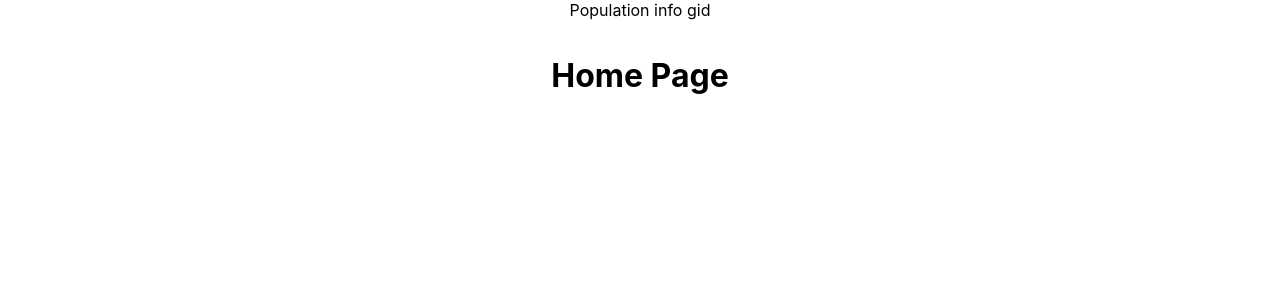
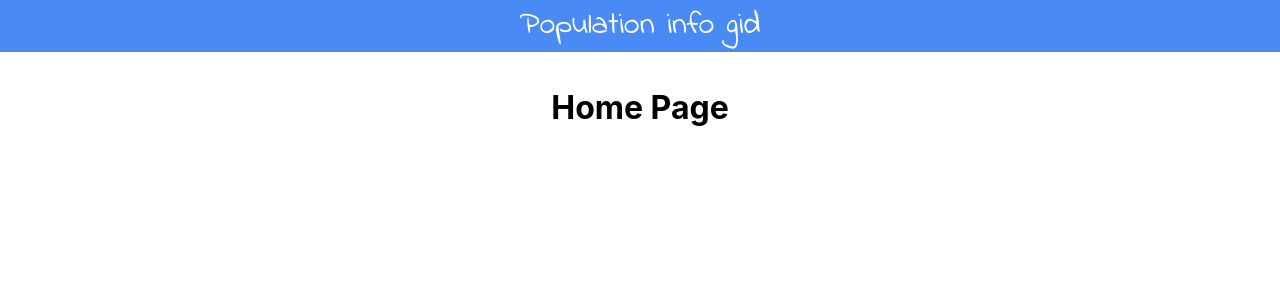
Before and after one commit to AlexanderGridin/NIX--React--HW-FINAL, a React (Create React App) app: page / in a window 1280 px wide. Shown: the top 300 px of the page. Built offline with nearby package versions, Linux system fonts and the light colour scheme; no server answers.

Commit message:
Styling Header

```diff
--- a/public/index.html
+++ b/public/index.html
@@ -24,7 +24,16 @@
       work correctly both with client-side routing and a non-root public URL.
       Learn how to configure a non-root public URL by running `npm run build`.
     -->
-    <title>React App</title>
+
+    <!-- Google Fonts -->
+    <link rel="preconnect" href="https://fonts.googleapis.com" />
+    <link rel="preconnect" href="https://fonts.gstatic.com" crossorigin />
+    <link
+      href="https://fonts.googleapis.com/css2?family=Indie+Flower&display=swap"
+      rel="stylesheet"
+    />
+
+    <title>Population info gid</title>
   </head>
   <body>
     <noscript>You need to enable JavaScript to run this app.</noscript>
--- a/src/components/Header/Header.js
+++ b/src/components/Header/Header.js
@@ -1,12 +1,14 @@
 import Logo from "../Logo/Logo";
+
+import styles from "./Header.module.css";
 
 const Header = () => {
   return (
-    <header>
-      <div>
+    <header className={styles.Header}>
+      <div className={styles.HeaderRow}>
         <Logo />
       </div>
-      <div></div>
+      <div className={styles.HeaderRow}></div>
     </header>
   );
 };
--- a/src/components/Header/Header.module.css
+++ b/src/components/Header/Header.module.css
@@ -0,0 +1,5 @@
+.Header {
+  background-color: #4a8af4;
+  padding: 10px 0;
+  color: #fff;
+}
--- a/src/components/Logo/Logo.js
+++ b/src/components/Logo/Logo.js
@@ -1,5 +1,7 @@
+import styles from "./Logo.module.css";
+
 const Logo = () => {
-  return <div>Population info gid</div>;
+  return <div className={styles.Logo}>Population info gid</div>;
 };
 
 export default Logo;
--- a/src/components/Logo/Logo.module.css
+++ b/src/components/Logo/Logo.module.css
@@ -0,0 +1,5 @@
+.Logo {
+  font-family: "Indie Flower", Arial, sans-serif;
+  font-size: 2rem;
+  line-height: 1;
+}
```
